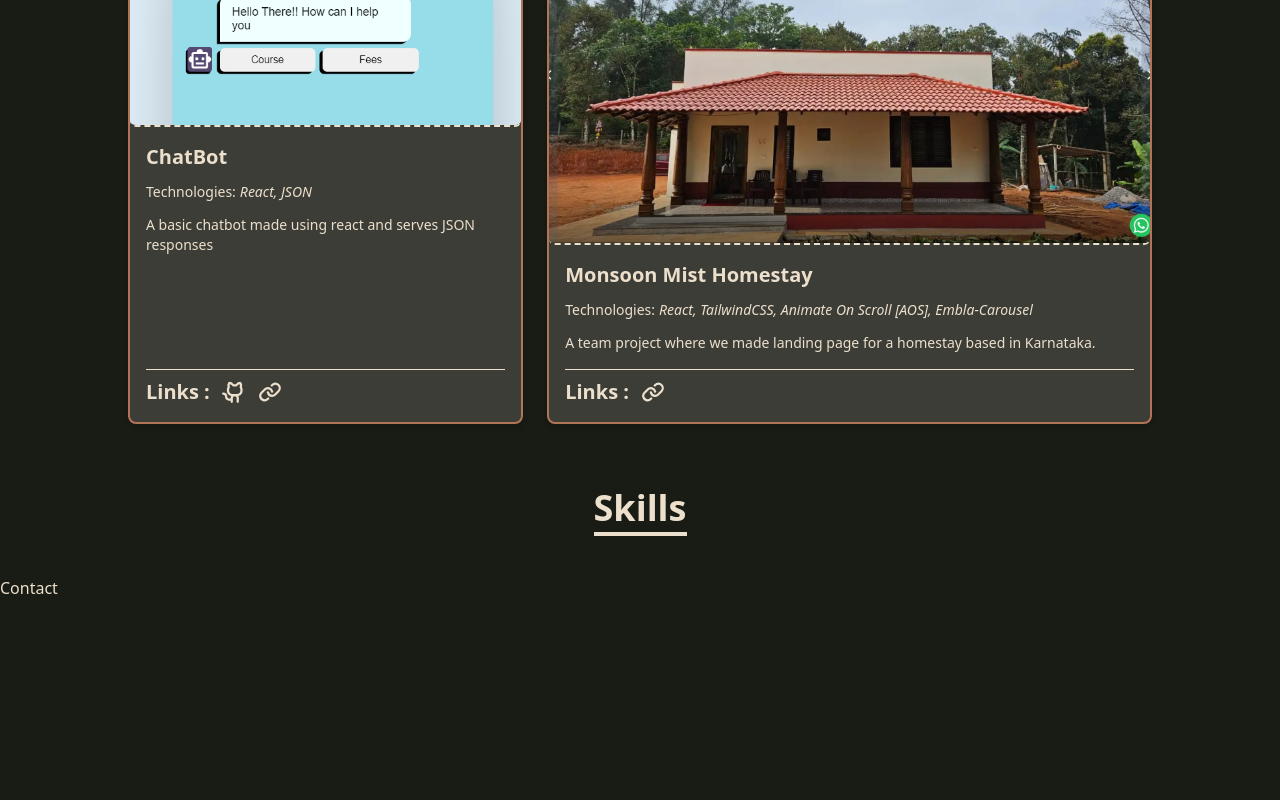
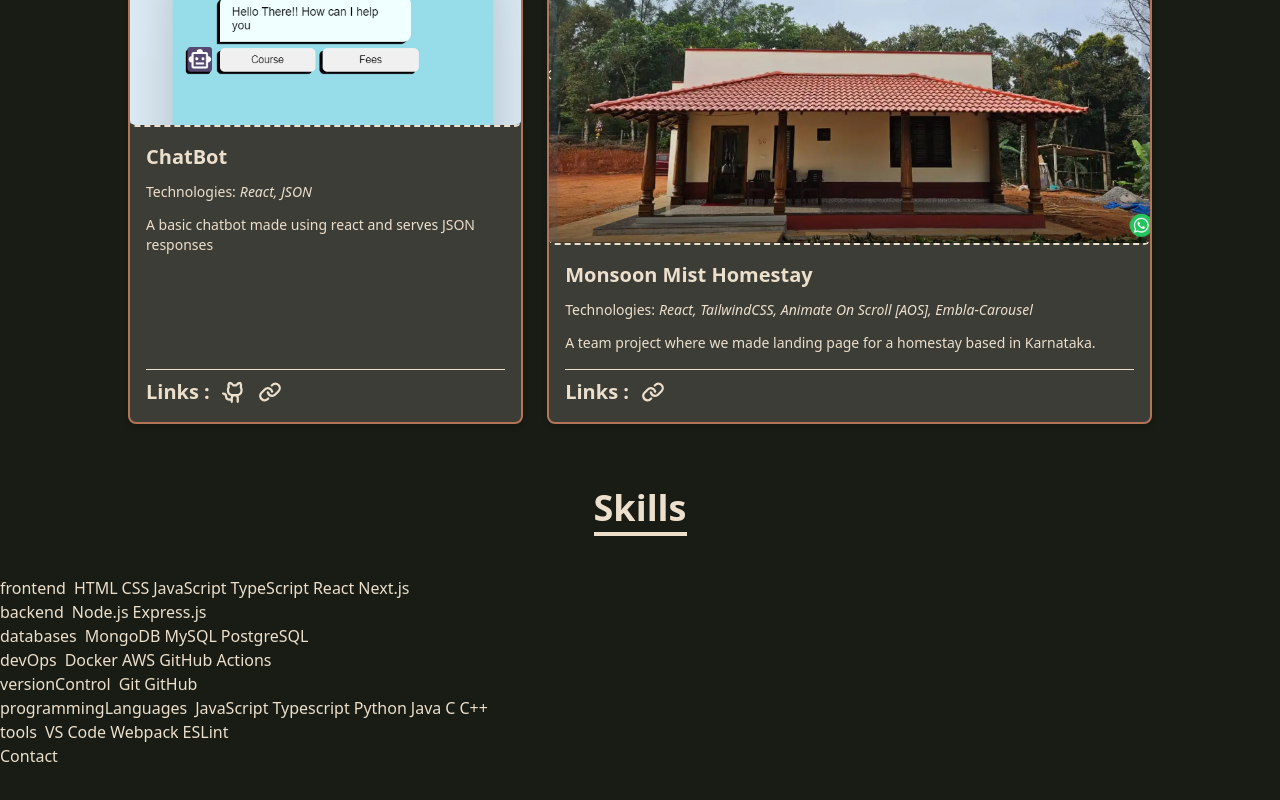
Before and after one commit to endvidous/portfolio, a React (Vite) app: page / in a window 1280 px wide. Shown: the part 1870-2670 px from the top of the page. Built offline with nearby package versions, Linux system fonts and the light colour scheme.

Commit message:
Skills basic setup

```diff
--- a/src/components/homepage/skills.tsx
+++ b/src/components/homepage/skills.tsx
@@ -11,9 +11,21 @@ const skillsSet = {
     "Java",
     "C",
     "C++",
-
   ],
   tools: ["VS Code", "Webpack", "ESLint"],
+};
+
+const skillSet = (category: string, skills: string[]) => {
+  return (
+    <div className="flex flex-row gap-2">
+      <h3>{category}</h3>
+      <div className="flex gap-1">
+        {skills.map((skill, index) => (
+          <h4 key={index}>{skill}</h4>
+        ))}
+      </div>
+    </div>
+  );
 };
 const Skills = () => {
   return (
@@ -21,7 +33,11 @@ const Skills = () => {
       <h3 className="text-4xl text-center mb-12 font-semibold ">
         <span className="border-b-4 border-skin">Skills</span>
       </h3>
-      <div></div>
+      <div>
+        {Object.entries(skillsSet).map(([category, skills]) =>
+          skillSet(category, skills)
+        )}
+      </div>
     </div>
   );
 };
```
